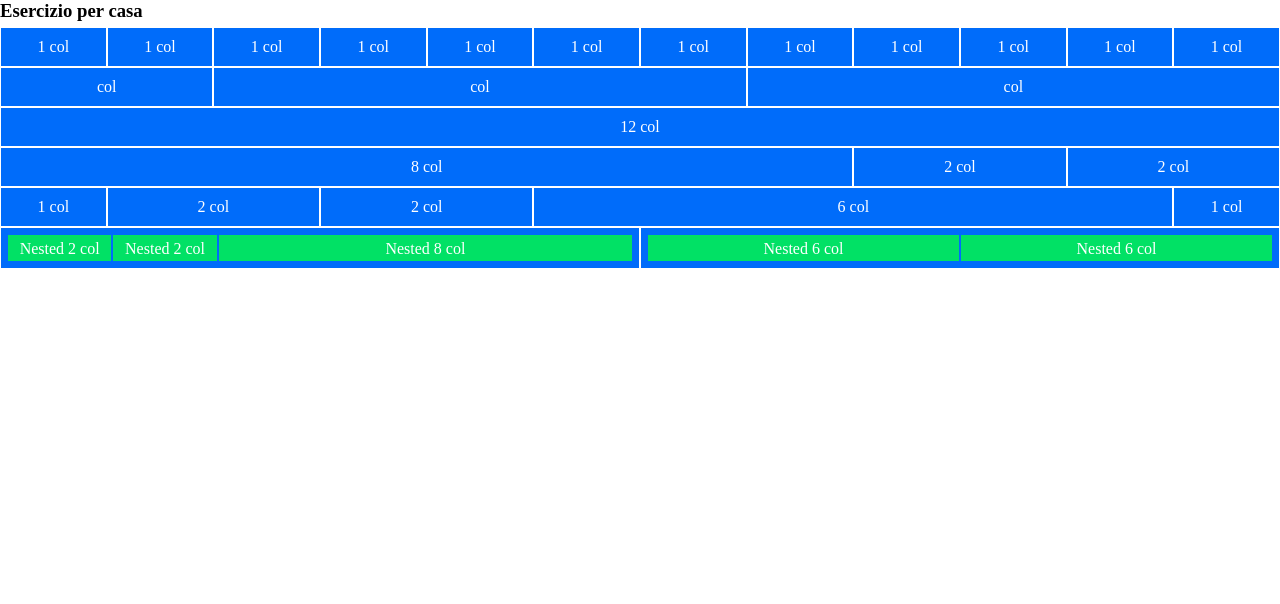
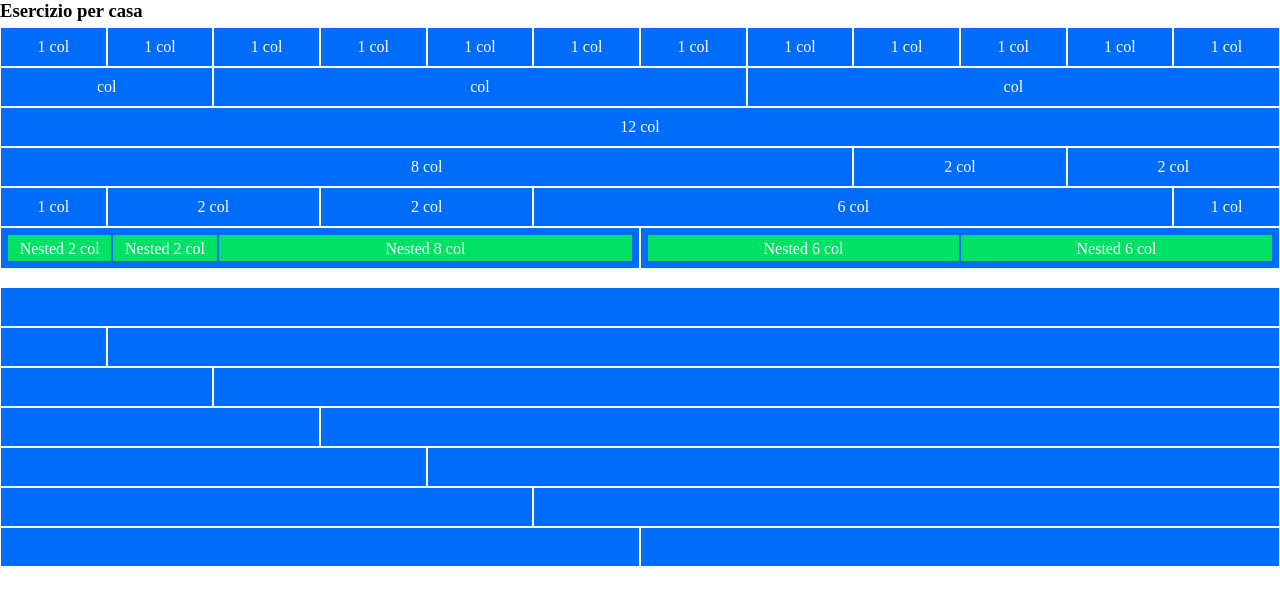
Before and after one commit to touros91/html-css-12bool, a plain HTML site: page index.html in a window 1280 px wide. Drawn offline with Linux system fonts and the light colour scheme.

Commit message:
Aggiunta seconda sezione

```diff
--- a/index.html
+++ b/index.html
@@ -67,10 +67,35 @@
                 </div>
             </div>
         </div>
-
-
-
-
+    </div>
+    <div class="container">
+        <div class="row">
+            <div class="col-xs-12 box"></div>
+        </div>
+        <div class="row">
+            <div class="col-xs-1 box"></div>
+            <div class="col-xs-11 box"></div>
+        </div>
+        <div class="row">
+            <div class="col-xs-2 box"></div>
+            <div class="col-xs-10 box"></div>
+        </div>
+        <div class="row">
+            <div class="col-xs-3 box"></div>
+            <div class="col-xs-9 box"></div>
+        </div>
+        <div class="row">
+            <div class="col-xs-4 box"></div>
+            <div class="col-xs-8 box"></div>
+        </div>
+        <div class="row">
+            <div class="col-xs-5 box"></div>
+            <div class="col-xs-7 box"></div>
+        </div>
+        <div class="row">
+            <div class="col-xs-6 box"></div>
+            <div class="col-xs-6 box"></div>
+        </div>
     </div>
 </body>
 </html>
```
